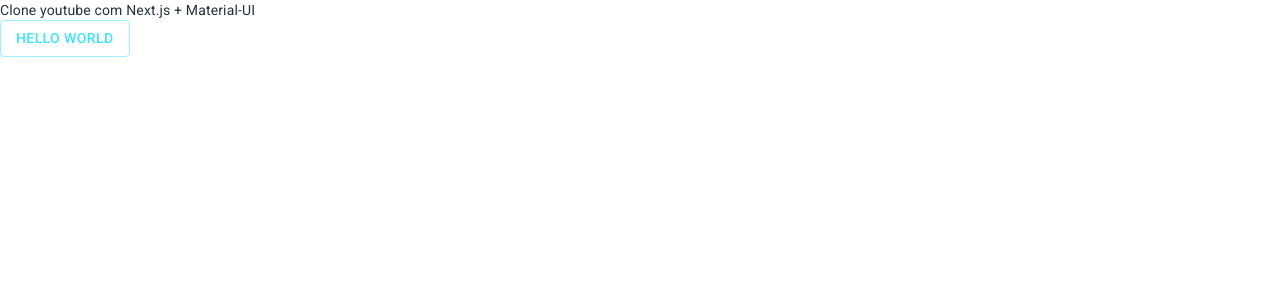
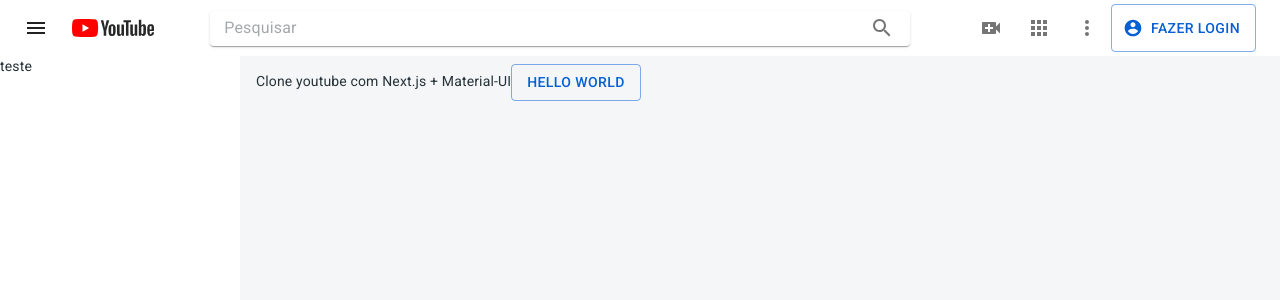
Before and after one commit to pablowinck/youtube-clone, a Next.js app: page / in a window 1280 px wide. Shown: the top 300 px of the page. Built offline with nearby package versions, Linux system fonts and the light colour scheme.

Commit message:
Finalizado Topbar ; Começando Navbar

```diff
--- /dev/null
+++ b/src/components/Layout/Navbar.js
@@ -0,0 +1,43 @@
+import { Drawer, Hidden, makeStyles } from "@material-ui/core";
+const useStyles = makeStyles((theme) => ({
+    mobileDrawer: {
+        width: 240,
+    },
+    desktopDrawer: {
+        width: 240,
+        top: 56,
+        height: "calc(100% - 64px)",
+        borderRight: "none",
+    },
+    avatar: {
+        cursor: "pointer",
+        width: 24,
+        height: 24,
+    },
+    listItem: {
+        paddingTop: 6,
+        paddingBottom: 6,
+        paddingLeft: theme.spacing(3),
+    },
+    listItemText: {
+        fontSize: 14,
+    },
+}));
+const Navbar = () => {
+    const classes = useStyles();
+
+    return (
+        <Hidden mdDown>
+            <Drawer
+                anchor="left"
+                classes={{ paper: classes.desktopDrawer }}
+                open
+                variant="persistent"
+            >
+                teste
+            </Drawer>
+        </Hidden>
+    );
+};
+
+export default Navbar;
--- /dev/null
+++ b/src/components/Layout/Topbar.js
@@ -0,0 +1,112 @@
+import {
+    Box,
+    Button,
+    Hidden,
+    IconButton,
+    InputBase,
+    Paper,
+} from "@material-ui/core";
+import AppBar from "@material-ui/core/AppBar";
+import { makeStyles } from "@material-ui/core/styles";
+import Toolbar from "@material-ui/core/Toolbar";
+import AccountCircleIcon from "@material-ui/icons/AccountCircle";
+import Apps from "@material-ui/icons/Apps";
+import MenuIcon from "@material-ui/icons/Menu";
+import MoreVert from "@material-ui/icons/MoreVert";
+import SearchIcon from "@material-ui/icons/Search";
+import VideoCall from "@material-ui/icons/VideoCall";
+const useStyles = makeStyles((theme) => ({
+    root: {
+        boxShadow: "none",
+        zIndex: theme.zIndex.drawer + 1,
+        backgroundColor: theme.palette.background.default,
+    },
+    toolbar: {
+        minHeight: 56,
+        display: "flex",
+        alignItems: "center",
+        justifyContent: "space-between",
+    },
+    logo: {
+        cursor: "pointer",
+        height: 18,
+        marginLeft: theme.spacing(3),
+    },
+    search: {
+        padding: "2px 4px",
+        display: "flex",
+        alignItems: "center",
+        height: 35,
+        width: 700,
+    },
+    input: {
+        flex: 1,
+        marginLeft: 10,
+    },
+}));
+
+const Topbar = () => {
+    const classes = useStyles();
+    return (
+        <AppBar className={classes.root} color="default">
+            <Toolbar className={classes.toolbar}>
+                <Box display="flex" alignItems="center">
+                    <MenuIcon />
+                    <img
+                        src="/new-youtube-logo.svg"
+                        alt="logo"
+                        className={classes.logo}
+                    />
+                </Box>
+                <Hidden smDown>
+                    <Box>
+                        <Paper component="form" className={classes.search}>
+                            <InputBase
+                                className={classes.input}
+                                placeholder="Pesquisar"
+                                inputProps={{
+                                    "aria-label": "search google maps",
+                                }}
+                            />
+                            <IconButton type="submit" aria-label="search">
+                                <SearchIcon />
+                            </IconButton>
+                        </Paper>
+                    </Box>
+                </Hidden>
+                <Box display="flex">
+                    <Hidden smDown>
+                        <IconButton className={classes.icons}>
+                            <VideoCall />
+                        </IconButton>
+                        <IconButton className={classes.icons}>
+                            <Apps />
+                        </IconButton>
+                        <IconButton className={classes.icons}>
+                            <MoreVert />
+                        </IconButton>
+                        <Button
+                            color="secondary"
+                            component="a"
+                            variant="outlined"
+                            startIcon={<AccountCircleIcon />}
+                            // onClick={() => signIn("google")}
+                        >
+                            Fazer Login
+                        </Button>
+                    </Hidden>
+                    <Hidden smUp>
+                        <IconButton className={classes.icons}>
+                            <SearchIcon />
+                        </IconButton>
+                        <IconButton className={classes.icons}>
+                            <AccountCircleIcon />
+                        </IconButton>
+                    </Hidden>
+                </Box>
+            </Toolbar>
+        </AppBar>
+    );
+};
+
+export default Topbar;
--- /dev/null
+++ b/src/components/Layout/index.js
@@ -0,0 +1,60 @@
+import { makeStyles } from "@material-ui/core";
+import Head from "next/head";
+import Navbar from "./Navbar";
+import Topbar from "./Topbar";
+
+const useStyles = makeStyles((theme) => ({
+    root: {
+        backgroundColor: theme.palette.background.dark,
+        display: "flex",
+        height: "100vh",
+        overflow: "hidden",
+        width: "100vw",
+    },
+    wrapper: {
+        display: "flex",
+        flex: "1 1 auto",
+        overflow: "hidden",
+        paddingTop: 64,
+        [theme.breakpoints.up("lg")]: {
+            paddingLeft: 256,
+        },
+    },
+    contentContainer: {
+        display: "flex",
+        flex: "1 1 auto",
+        overflow: "hidden",
+    },
+    content: {
+        flex: "1 1 auto",
+        height: "100%",
+        overflow: "auto",
+    },
+}));
+
+const Layout = ({ children, title }) => {
+    const classes = useStyles();
+    return (
+        <>
+            <Head>
+                <title>{title}</title>
+                <meta charSet="utf-8" />
+                <meta
+                    name="viewport"
+                    content="initial-scale=1.0, width-device-width"
+                />
+            </Head>
+            <div className={classes.root}>
+                <Topbar />
+                <Navbar />
+                <div className={classes.wrapper}>
+                    <div className={classes.contentContainer}>
+                        <div className={classes.content}>{children}</div>
+                    </div>
+                </div>
+            </div>
+        </>
+    );
+};
+
+export default Layout;
--- a/src/pages/index.js
+++ b/src/pages/index.js
@@ -1,13 +1,14 @@
 import { Button } from "@material-ui/core";
 import React from "react";
+import Layout from "../components/Layout";
 
 const Home = () => (
-    <>
-        <div>Clone youtube com Next.js + Material-UI</div>
+    <Layout title="YouTube">
+        Clone youtube com Next.js + Material-UI
         <Button variant="outlined" color="secondary">
             Hello World
         </Button>
-    </>
+    </Layout>
 );
 
 export default Home;
--- a/src/theme/index.js
+++ b/src/theme/index.js
@@ -8,7 +8,7 @@
             main: "#f44336",
         },
         secondary: {
-            main: "#3AE6FF",
+            main: "#065fd4",
         },
         text: {
             primary: colors.blueGrey[900],
```
Also changed, not shown: public/new-youtube-logo.svg (added).
